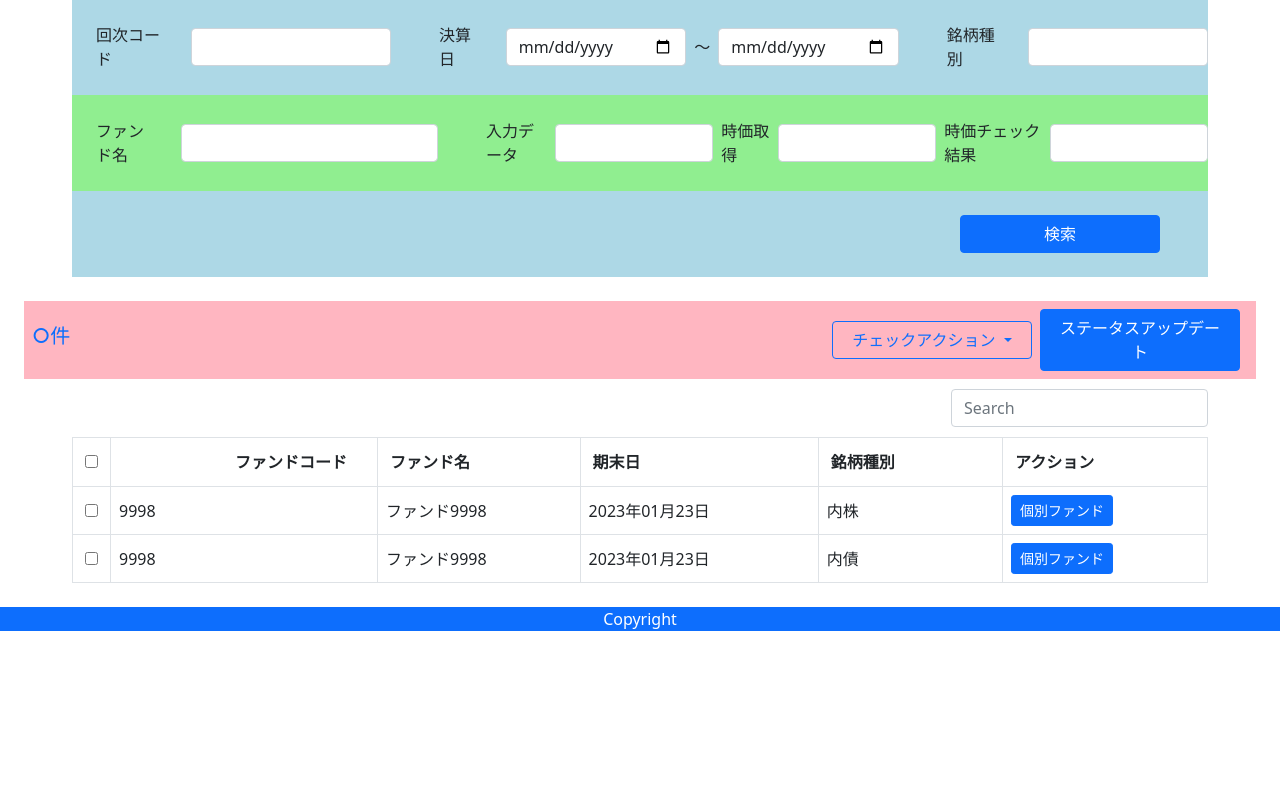
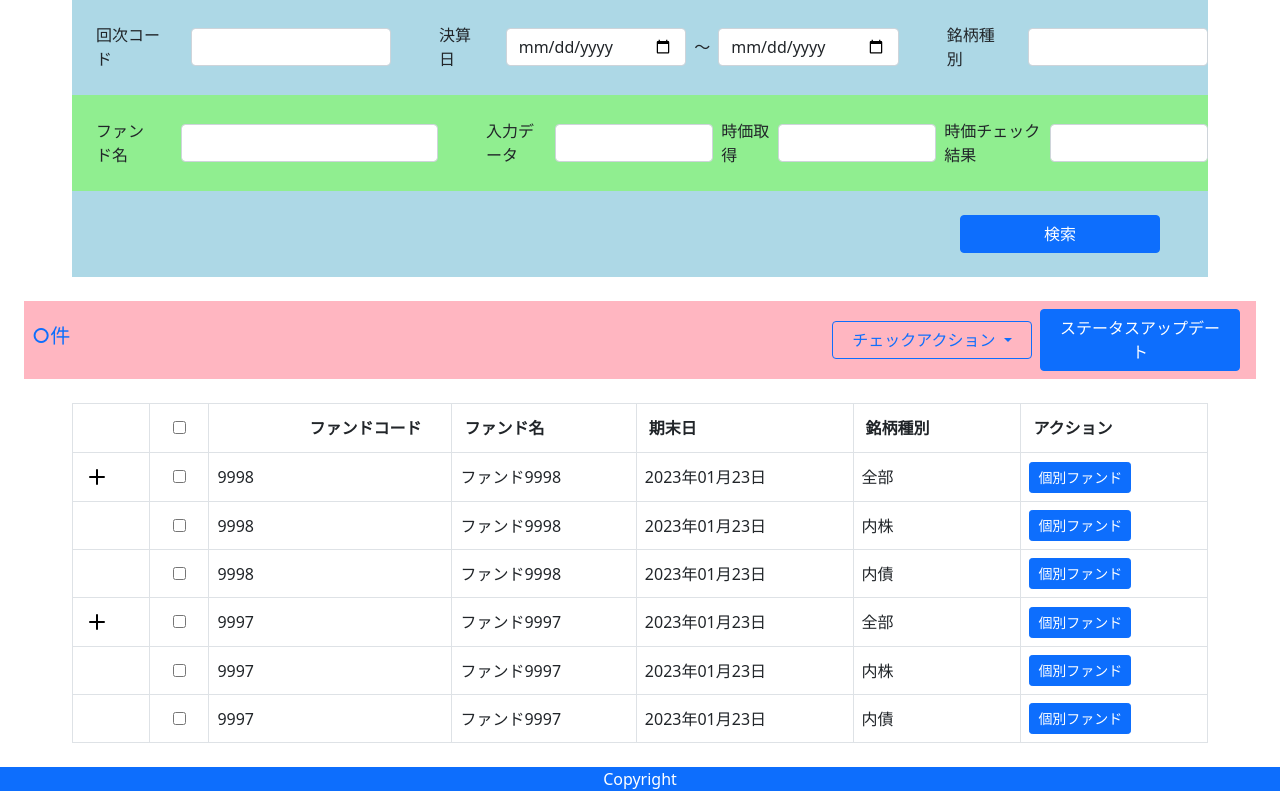
Before and after one commit to nisigakisanpub/django33, a Django app: page /schedule/ in a window 1280 px wide. Shown: the part 81-872 px from the top of the page. Before the commit the page ends 712 px from the top, so only its background shows below. Run offline with Django 3.2, Linux system fonts and the light colour scheme; some libraries are stand-ins or nearby versions.

Commit message:
１）開閉＋ー機能を追加した。２）checkboxをBootstrap Tableに頼らず <input タグを書いた。

```diff
--- a/proj/fund/views.py
+++ b/proj/fund/views.py
@@ -21,12 +21,40 @@ def schedule(request):
             "fund_id": "9998",
             "fund_name": "ファンド9998",
             "date_close": datetime.datetime(2023, 1, 23),
+            "sec_type": "all",
+            "sec_type_jp": "全部",
+        },
+        {
+            "fund_id": "9998",
+            "fund_name": "ファンド9998",
+            "date_close": datetime.datetime(2023, 1, 23),
             "sec_type": "domestic_stock",
             "sec_type_jp": "内株",
         },
         {
             "fund_id": "9998",
             "fund_name": "ファンド9998",
+            "date_close": datetime.datetime(2023, 1, 23),
+            "sec_type": "domestic_fund",
+            "sec_type_jp": "内債",
+        },
+        {
+            "fund_id": "9997",
+            "fund_name": "ファンド9997",
+            "date_close": datetime.datetime(2023, 1, 23),
+            "sec_type": "all",
+            "sec_type_jp": "全部",
+        },
+        {
+            "fund_id": "9997",
+            "fund_name": "ファンド9997",
+            "date_close": datetime.datetime(2023, 1, 23),
+            "sec_type": "domestic_stock",
+            "sec_type_jp": "内株",
+        },
+        {
+            "fund_id": "9997",
+            "fund_name": "ファンド9997",
             "date_close": datetime.datetime(2023, 1, 23),
             "sec_type": "domestic_fund",
             "sec_type_jp": "内債",
--- a/proj/templates/fund/schedule.html
+++ b/proj/templates/fund/schedule.html
@@ -1,5 +1,6 @@
 {% extends 'fund/base.html' %}
 {% block schedule %}active{% endblock %}
+{% load static %}
 
 {% block Content %}
 <div class="container-fluid">
@@ -63,7 +64,8 @@
                     <option value="goldfish">Goldfish</option>
                 </select>
             </div>
-            <div class="d-flex flex-row align-items-center justify-content-end py-4 mx-5" style="background-color: lightblue;">
+            <div class="d-flex flex-row align-items-center justify-content-end py-4 mx-5"
+                style="background-color: lightblue;">
                 <button type="submit" class="btn btn-primary me-5" style="width:200px">
                     検索
                 </button>
@@ -78,7 +80,8 @@
             <h5 class="font-weight-bold text-primary">○件</h5>
             <div class="d-flex flex-row align-items-center">
                 <div>
-                    <button class="btn btn-outline-primary dropdown-toggle" type="button" data-bs-toggle="dropdown" style="width:200px">
+                    <button class="btn btn-outline-primary dropdown-toggle" type="button" data-bs-toggle="dropdown"
+                        style="width:200px">
                         チェックアクション
                     </button>
                     <ul class="dropdown-menu">
@@ -100,13 +103,15 @@
             </div>
         </div>
         <!--中段-->
+        <br>
         <!--BTテーブル-->
         <div class="table-responsive mx-5">
             <table class="table table-bordered table-hover fs-6" id="dataTable" width="100%" cellspacing="0"
-                data-toggle="table" data-search="true" data-click-to-select="true">
+                data-toggle="table" data-search="false" data-click-to-select="false">
                 <thead>
                     <tr>
-                        <th data-checkbox="true"></th>
+                        <th></th>
+                        <th class="bs-checkbox" style="width: 36px;"><input name="btSelectAll" type="checkbox"></th>
                         <th data-halign="right" data-align="left" data-sortable="true">ファンドコード</th>
                         <th>ファンド名</th>
                         <th data-sortable="true">期末日</th>
@@ -116,8 +121,15 @@
                 </thead>
                 <tbody>
                     {%for i in schedules%}
-                    <tr>
-                        <td></td>
+                    <tr data-rowname="{{i.fund_id}}" data-sectype="{{i.sec_type}}">
+                        <td>
+                            {% if i.sec_type_jp == "全部" %}
+                            <div class="pc-kaihei" data-kaihei="plus">
+                                <img src="{% static 'fund/svg/plus.svg' %}" width="32" height="32">
+                            </div>
+                            {% endif %}
+                        </td>
+                        <td class="bs-checkbox"><input name="btSelectItem" type="checkbox"></td>
                         <td>{{i.fund_id}}</td>
                         <td>{{i.fund_name}}</td>
                         <td>{{i.date_close|date:"Y年m月d日"}}</td>
@@ -136,14 +148,46 @@
 </div>
 
 <script>
-    // ステータスアップデート
-    // $(document).ready(function () {
-    //     $("#update").click(function () {
-    //         $(this).html(
-    //             '<span class="spinner-border spinner-border-sm" role="status">Loading...</span>'
-    //         );
-    //     });
-    // });
+    $(document).ready(function () {
+        // 開閉
+        $(".pc-kaihei").click(function () {
+            // "plus"⇔"minus"のトグル
+            let s_attr = $(this).attr('data-kaihei');
+            let new_src;
+            if (s_attr == "plus") {
+                new_src = "{% static 'fund/svg/dash.svg' %}";
+                $(this).attr('data-kaihei', "minus")
+            }
+            else {
+                new_src = "{% static 'fund/svg/plus.svg' %}";
+                $(this).attr('data-kaihei', "plus")
+            }
+            $(this).find("img").attr("src", new_src)
+            // 子<tr>の表示/非表示
+            let tr_self = $(this).parent().parent();
+            let rowname_self = tr_self.attr("data-rowname");
+            /*
+            tr_self.siblings().each(function () {
+                let rowname = $(this).attr("data-rowname");
+                if (rowname == rowname_self) {
+                    if (s_attr == "plus") {
+                        $(this).css("display", "none");
+                    }
+                    else {
+                        $(this).css("display", "table-row");
+                    }
+                }
+            });
+            */
+            if (s_attr == "plus") {
+                $("tr[data-rowname=" + rowname_self + "][data-sectype!='all']").css("display", "none");
+            }
+            else {
+                $("tr[data-rowname=" + rowname_self + "][data-sectype!='all']").css("display", "table-row");
+            }
+        });
+    });
+    // ステータスアップデートでスピナー表示
     $("#update").click(function () {
         $("#loading").css("display", "block");
     });
```
